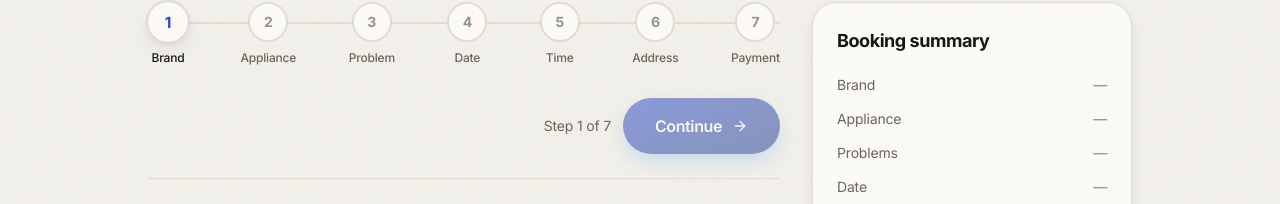
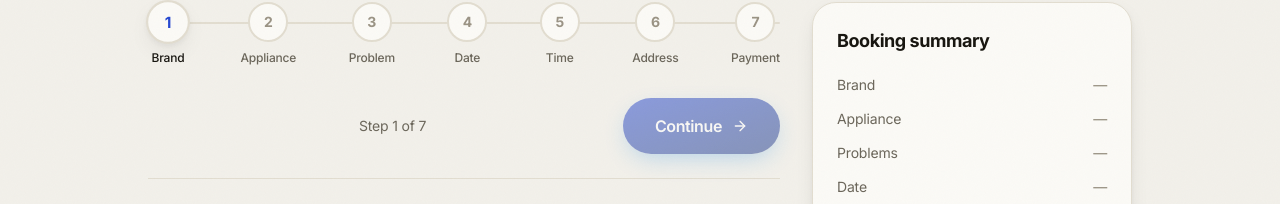
Before and after one commit to Tanveersultana125/24X7services, a Next.js app: page /book in a window 1280 px wide. Shown: the part 235-439 px from the top of the page. Built offline with nearby package versions, Linux system fonts and the light colour scheme.

Commit message:
Make the booking Continue button compact again
Full-width read as an oversized glowing slab on phones. Return it to a
right-aligned pill next to Back; the step counter centres between them on
wider screens.

Co-Authored-By: Claude Opus 4.8 (1M context) <noreply@anthropic.com>

```diff
--- a/src/components/booking/BookingFlow.tsx
+++ b/src/components/booking/BookingFlow.tsx
@@ -113,8 +113,7 @@ export function BookingFlow() {
 
         <Stepper steps={STEPS} current={step} />
 
-        {/* Nav toolbar — sits above the step, divider separates it from the form.
-            Continue goes full-width on phones so the action is unmistakable. */}
+        {/* Nav toolbar — sits above the step, divider separates it from the form. */}
         <div className="mt-8 flex items-center gap-3 border-b border-border/60 pb-6">
           <Button
             variant="ghost"
@@ -124,16 +123,16 @@ export function BookingFlow() {
             <ArrowLeft className="size-4" /> Back
           </Button>
 
-          <span className="ml-auto hidden text-sm text-muted sm:block">
+          <span className="mx-auto hidden text-sm text-muted sm:block">
             Step {step + 1} of {STEPS.length}
           </span>
 
           {step < STEPS.length - 1 ? (
-            <Button onClick={() => go(1)} disabled={!canProceed()} size="lg" className="flex-1 sm:flex-none">
+            <Button onClick={() => go(1)} disabled={!canProceed()} size="lg" className="ml-auto shrink-0">
               Continue <ArrowRight className="size-4" />
             </Button>
           ) : (
-            <Button onClick={handlePay} disabled={!canProceed() || processing} size="lg" variant="accent" className="flex-1 sm:flex-none">
+            <Button onClick={handlePay} disabled={!canProceed() || processing} size="lg" variant="accent" className="ml-auto shrink-0">
               {processing ? (
                 <><span className="size-4 animate-spin rounded-full border-2 border-white/40 border-t-white" /> Processing…</>
               ) : (
```
